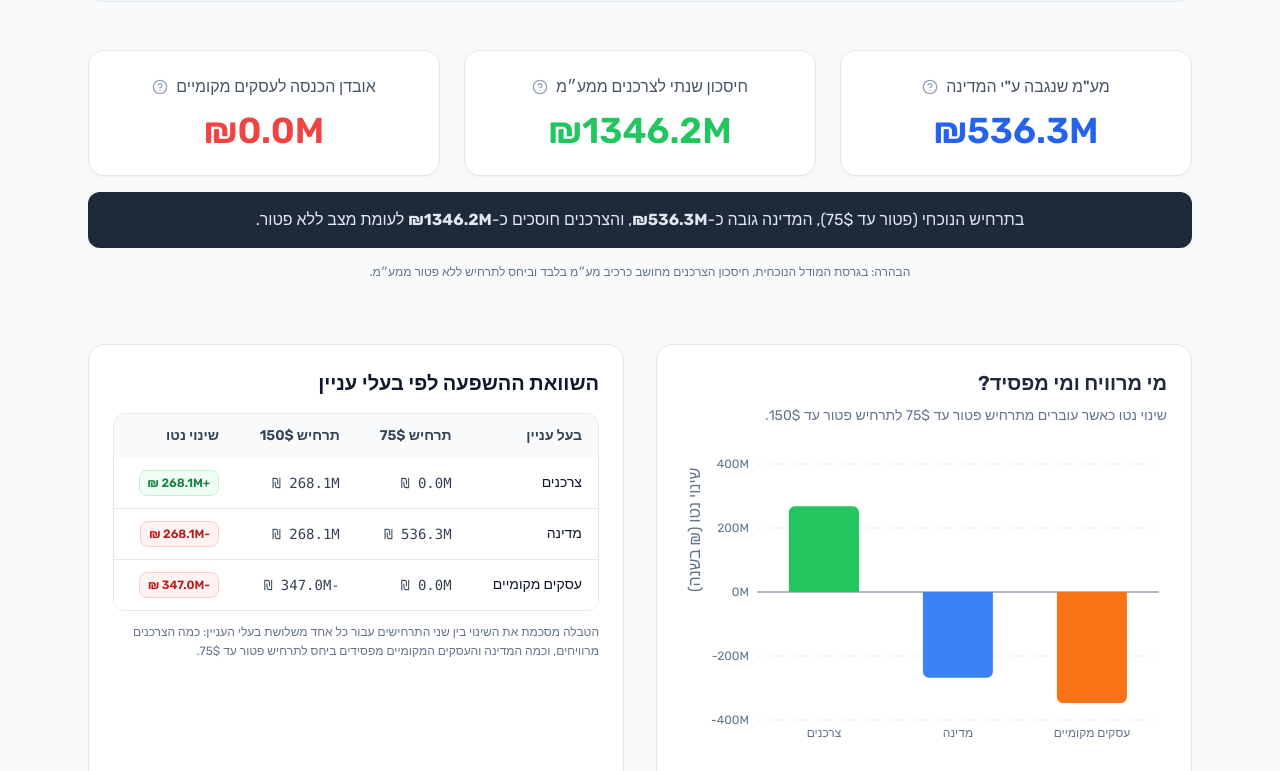
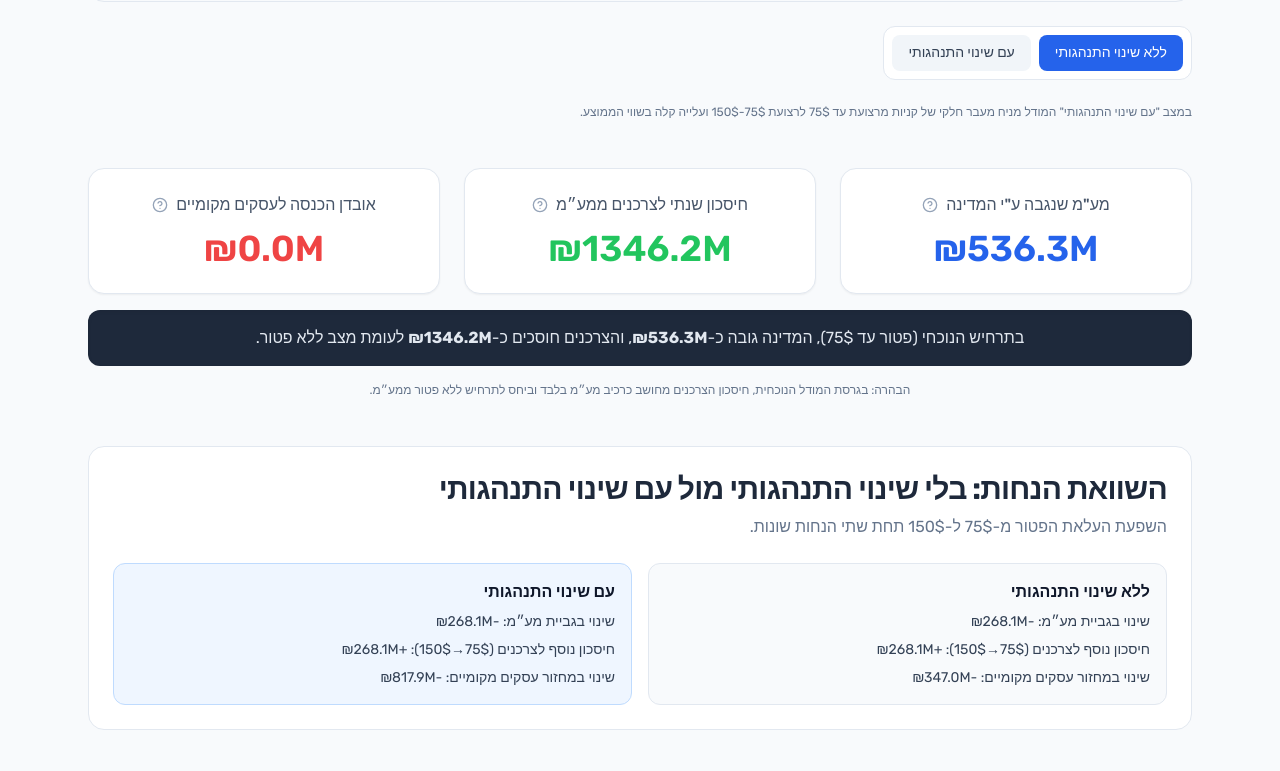
Before and after one commit to sinayblumin/75vs150, a Next.js app: page / in a window 1280 px wide. Shown: the part 949-1720 px from the top of the page. Built offline with nearby package versions, Linux system fonts and the light colour scheme; a web font is replaced by a local one.

Commit message:
feat: model logic change and UI changes

```diff
--- a/app/methodology/page.tsx
+++ b/app/methodology/page.tsx
@@ -155,6 +155,10 @@ export default function MethodologyPage() {
                             לצורך פישוט, החיסכון לצרכנים מחושב כרכיב מע״מ בלבד ואינו כולל השפעות מחיר נוספות
                             (כמו שינויי מחיר בסיס, דמי משלוח או תגובות שוק אחרות).
                         </p>
+                        <p>
+                            בדשבורד ניתן לעבור בין שני מצבי הנחה: מצב בסיס ללא שינוי התנהגותי בכמות ובתמהיל הקניות,
+                            ומצב רגישות התנהגותי שבו חלק מהקניות עובר לרצועת 75$-150$ והשווי הממוצע ברצועה זו עולה במתינות.
+                        </p>
                         <div className="bg-slate-50 p-4 border border-slate-100 text-slate-800 rounded-xl">
                             <strong>תחליפיות (Substitution):</strong> כאשר צרכן קונה בחו״ל בטווח 75$-150$, המודל מניח שחלק מהקניות
                             מחליפות קנייה מקומית. זהו האומדן שמשמש להערכת אובדן ההכנסה לעסקים מקומיים.
--- a/components/DashboardClient.tsx
+++ b/components/DashboardClient.tsx
@@ -2,6 +2,7 @@
 
 import { useState } from "react";
 import { calculateScenario } from "@/lib/scenarioModel";
+import assumptions from "@/data/assumptions.json";
 import { KpiCard } from "./KpiCard";
 import { SectionHeading } from "./SectionHeading";
 import { ScenarioToggle } from "./ScenarioToggle";
@@ -38,6 +39,8 @@ type ScenarioTotals = {
     totalLocalBusinessRevenue: number;
 };
 
+type BehaviorMode = "static" | "behavioral";
+
 function getScenarioTotals(scenario: ScenarioResult): ScenarioTotals {
     const totalVat = scenario.bands.reduce((sum, band) => sum + band.vatCollectedIls, 0);
 
@@ -45,6 +48,23 @@ function getScenarioTotals(scenario: ScenarioResult): ScenarioTotals {
         totalVat,
         // In this model we proxy local-business impact as revenue retained in Israel (negative when shifted abroad).
         totalLocalBusinessRevenue: -scenario.totals.lostDomesticRevenueIls,
+    };
+}
+
+function getBehavioral150Overrides() {
+    const shareShift = 0.04;
+    const nextShareUnder75 = Math.max(0, assumptions.share_under_75 - shareShift);
+    const nextShare75To150 = Math.min(
+        1 - assumptions.share_over_150,
+        assumptions.share_75_to_150 + shareShift
+    );
+
+    return {
+        share_under_75: nextShareUnder75,
+        share_75_to_150: nextShare75To150,
+        share_over_150: assumptions.share_over_150,
+        avg_value_75_to_150: assumptions.avg_value_75_to_150 * 1.1,
+        substitution_rate: Math.min(0.6, assumptions.substitution_rate + 0.08),
     };
 }
 
@@ -56,12 +76,24 @@ export default function DashboardClient({
     oecdContext: unknown;
 }) {
     const [activeScenario, setActiveScenario] = useState<75 | 150>(75);
+    const [behaviorMode, setBehaviorMode] = useState<BehaviorMode>("static");
 
     const formatMillions = (val: number) => `₪${(val / 1_000_000).toFixed(1)}M`;
+    const formatSignedMillions = (val: number) => {
+        const abs = formatMillions(Math.abs(val));
+        if (val > 0) return `+${abs}`;
+        if (val < 0) return `-${abs}`;
+        return abs;
+    };
 
     // Base scenario values (computed once from model results).
     const totals75 = getScenarioTotals(compareData.baseline);
-    const totals150 = getScenarioTotals(compareData.proposed);
+    const proposed150Static = compareData.proposed;
+    const proposed150Behavioral = calculateScenario(150, getBehavioral150Overrides());
+    const activeProposed150 = behaviorMode === "behavioral" ? proposed150Behavioral : proposed150Static;
+    const totals150 = getScenarioTotals(activeProposed150);
+    const totals150Static = getScenarioTotals(proposed150Static);
+    const totals150Behavioral = getScenarioTotals(proposed150Behavioral);
     const totalsNoExemption = getScenarioTotals(calculateScenario(0));
 
     // KPI logic for selected scenario.
@@ -85,6 +117,14 @@ export default function DashboardClient({
     const consumerDeltaIls = consumer150Ils - consumer75Ils;
     const stateDeltaIls = state150Ils - state75Ils;
     const businessDeltaIls = business150Ils - business75Ils;
+
+    const staticVatDelta = totals150Static.totalVat - totals75.totalVat;
+    const behavioralVatDelta = totals150Behavioral.totalVat - totals75.totalVat;
+    const staticConsumerDelta = totals75.totalVat - totals150Static.totalVat;
+    const behavioralConsumerDelta = totals75.totalVat - totals150Behavioral.totalVat;
+    const staticBusinessDelta = totals150Static.totalLocalBusinessRevenue - totals75.totalLocalBusinessRevenue;
+    const behavioralBusinessDelta =
+        totals150Behavioral.totalLocalBusinessRevenue - totals75.totalLocalBusinessRevenue;
 
     return (
         <div className="space-y-12 animate-in fade-in duration-500">
@@ -118,6 +158,33 @@ export default function DashboardClient({
                     subtitle="בחרו תקרת פטור וראו כיצד משתנים גביית המע״מ, החיסכון לצרכנים והחשיפה של עסקים מקומיים."
                 />
                 <ScenarioToggle activeScenario={activeScenario} onScenarioChange={setActiveScenario} />
+                <div className="inline-flex gap-2 rounded-xl border border-slate-200 bg-white p-2">
+                    <button
+                        type="button"
+                        onClick={() => setBehaviorMode("static")}
+                        className={`rounded-lg px-4 py-2 text-sm font-medium transition-colors ${
+                            behaviorMode === "static"
+                                ? "bg-blue-600 text-white"
+                                : "bg-slate-100 text-slate-700 hover:bg-slate-200"
+                        }`}
+                    >
+                        ללא שינוי התנהגותי
+                    </button>
+                    <button
+                        type="button"
+                        onClick={() => setBehaviorMode("behavioral")}
+                        className={`rounded-lg px-4 py-2 text-sm font-medium transition-colors ${
+                            behaviorMode === "behavioral"
+                                ? "bg-blue-600 text-white"
+                                : "bg-slate-100 text-slate-700 hover:bg-slate-200"
+                        }`}
+                    >
+                        עם שינוי התנהגותי
+                    </button>
+                </div>
+                <p className="text-xs text-slate-500">
+                    במצב "עם שינוי התנהגותי" המודל מניח מעבר חלקי של קניות מרצועת עד 75$ לרצועת 75$-150$ ועלייה קלה בשווי הממוצע.
+                </p>
             </section>
 
             <section className="space-y-4">
@@ -159,6 +226,27 @@ export default function DashboardClient({
                 <p className="text-xs text-slate-500 text-center">
                     הבהרה: בגרסת המודל הנוכחית, חיסכון הצרכנים מחושב כרכיב מע״מ בלבד וביחס לתרחיש ללא פטור ממע״מ.
                 </p>
+            </section>
+
+            <section className="space-y-4 rounded-2xl border border-slate-200 bg-white p-6">
+                <SectionHeading
+                    title="השוואת הנחות: בלי שינוי התנהגותי מול עם שינוי התנהגותי"
+                    subtitle="השפעת העלאת הפטור מ-75$ ל-150$ תחת שתי הנחות שונות."
+                />
+                <div className="grid grid-cols-1 gap-4 md:grid-cols-2">
+                    <div className="space-y-2 rounded-xl border border-slate-200 bg-slate-50 p-4">
+                        <h4 className="font-semibold text-slate-900">ללא שינוי התנהגותי</h4>
+                        <p className="text-sm text-slate-700">שינוי בגביית מע״מ: {formatSignedMillions(staticVatDelta)}</p>
+                        <p className="text-sm text-slate-700">חיסכון נוסף לצרכנים (75$→150$): {formatSignedMillions(staticConsumerDelta)}</p>
+                        <p className="text-sm text-slate-700">שינוי במחזור עסקים מקומיים: {formatSignedMillions(staticBusinessDelta)}</p>
+                    </div>
+                    <div className="space-y-2 rounded-xl border border-blue-200 bg-blue-50 p-4">
+                        <h4 className="font-semibold text-slate-900">עם שינוי התנהגותי</h4>
+                        <p className="text-sm text-slate-700">שינוי בגביית מע״מ: {formatSignedMillions(behavioralVatDelta)}</p>
+                        <p className="text-sm text-slate-700">חיסכון נוסף לצרכנים (75$→150$): {formatSignedMillions(behavioralConsumerDelta)}</p>
+                        <p className="text-sm text-slate-700">שינוי במחזור עסקים מקומיים: {formatSignedMillions(behavioralBusinessDelta)}</p>
+                    </div>
+                </div>
             </section>
 
             <section className="grid grid-cols-1 items-stretch gap-6 pt-4 lg:grid-cols-2 lg:gap-8">
```
